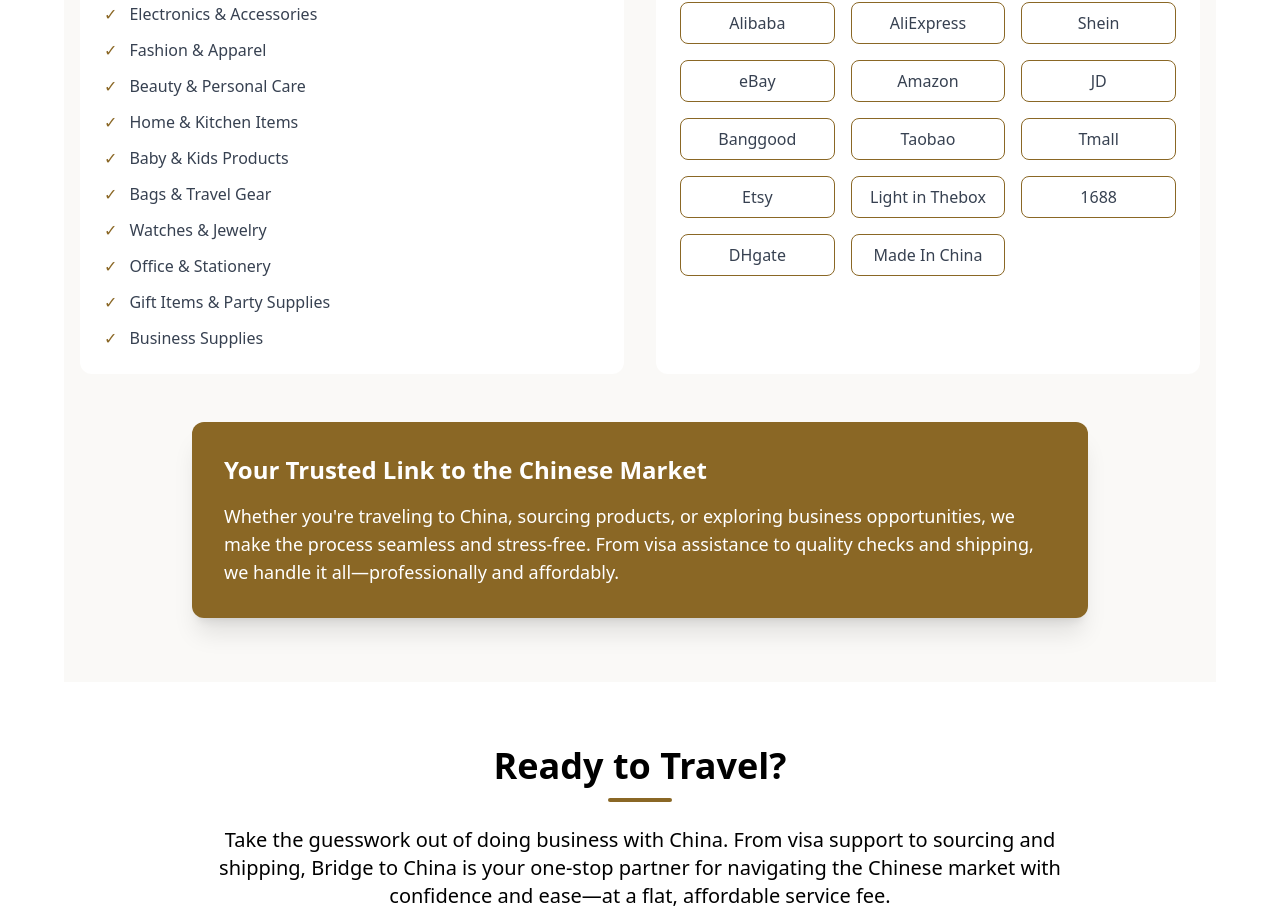
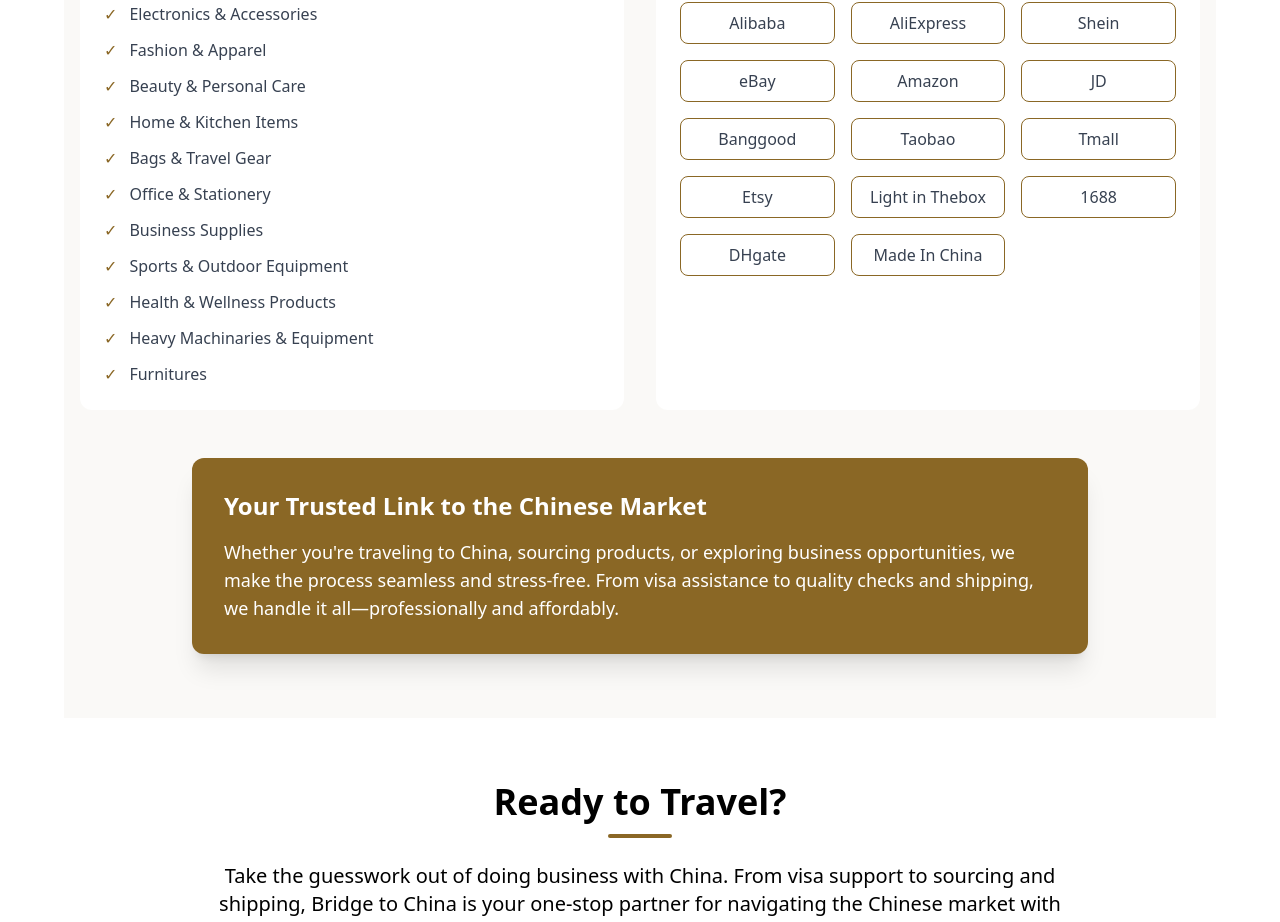
Before and after one commit to akungu-brian-malowa/bridge2china, a React (Vite) app: page / in a window 1280 px wide. Shown: the part 5036-5958 px from the top of the page. Built offline with nearby package versions, Linux system fonts and the light colour scheme.

Commit message:
fix: ShoppingGuide.tsx page liks to where to shop to

```diff
--- a/src/components/shoppingGiude/ShoppingGuide.tsx
+++ b/src/components/shoppingGiude/ShoppingGuide.tsx
@@ -7,12 +7,13 @@
     "Fashion & Apparel",
     "Beauty & Personal Care",
     "Home & Kitchen Items",
-    "Baby & Kids Products",
     "Bags & Travel Gear",
-    "Watches & Jewelry",
     "Office & Stationery",
-    "Gift Items & Party Supplies",
-    "Business Supplies"
+    "Business Supplies",
+    "Sports & Outdoor Equipment",
+    "Health & Wellness Products",
+    "Heavy Machinaries & Equipment",
+    "Furnitures"
   ];
 
   // Added URLs for each shopping platform
```
